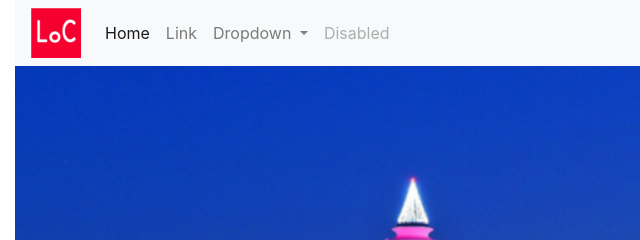
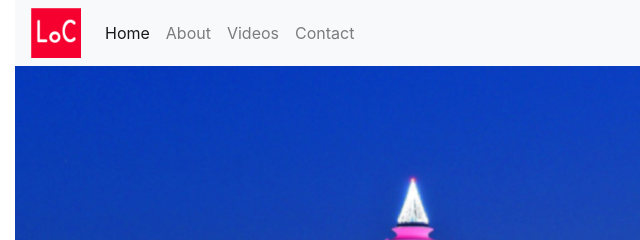
Before and after one commit to Bigless27/begginer-website, a plain HTML site: page index.html in a window 1280 px wide. Shown: the top 240 px of the page, 0-640 px from the left. Drawn offline with nearby package versions, Linux system fonts and the light colour scheme.

Commit message:
fix dropdown menu

```diff
--- a/index.html
+++ b/index.html
@@ -7,6 +7,12 @@
     <meta http-equiv="X-UA-Compatible" content="ie=edge">
     <link rel="stylesheet" href="./bootstrap/css/bootstrap.min.css" />
     <script src="./bootstrap/js/bootstrap.min.js"></script>
+    <script src="https://code.jquery.com/jquery-3.2.1.slim.min.js" integrity="sha384-KJ3o2DKtIkvYIK3UENzmM7KCkRr/rE9/Qpg6aAZGJwFDMVNA/GpGFF93hXpG5KkN"
+        crossorigin="anonymous"></script>
+    <script src="https://cdnjs.cloudflare.com/ajax/libs/popper.js/1.12.3/umd/popper.min.js" integrity="sha384-vFJXuSJphROIrBnz7yo7oB41mKfc8JzQZiCq4NCceLEaO4IHwicKwpJf9c9IpFgh"
+        crossorigin="anonymous"></script>
+    <script src="https://maxcdn.bootstrapcdn.com/bootstrap/4.0.0-beta.2/js/bootstrap.min.js" integrity="sha384-alpBpkh1PFOepccYVYDB4do5UnbKysX5WZXm3XxPqe5iKTfUKjNkCk9SaVuEZflJ"
+        crossorigin="anonymous"></script>
     <link rel="stylesheet" href="./style.css">
     <title>Lesson on coding</title>
 </head>
@@ -62,22 +68,21 @@
                         <a class="nav-link" href="#">Home <span class="sr-only">(current)</span></a>
                     </li>
                     <li class="nav-item">
-                        <a class="nav-link" href="#">Link</a>
+                        <a class="nav-link" href="#">About</a>
+                    </li>
+                    <li class="nav-item">
+                        <a class="nav-link" href="#">Videos</a>
+                    </li>
+                    <li class="nav-item">
+                        <a class="nav-link" href="#">Contact</a>
                     </li>
                     <li class="nav-item dropdown">
-                        <a class="nav-link dropdown-toggle" href="#" id="navbarDropdown" role="button" data-toggle="dropdown"
-                            aria-haspopup="true" aria-expanded="false">
-                            Dropdown
-                        </a>
                         <div class="dropdown-menu" aria-labelledby="navbarDropdown">
                             <a class="dropdown-item" href="#">Action</a>
                             <a class="dropdown-item" href="#">Another action</a>
                             <div class="dropdown-divider"></div>
                             <a class="dropdown-item" href="#">Something else here</a>
                         </div>
-                    </li>
-                    <li class="nav-item">
-                        <a class="nav-link disabled" href="#">Disabled</a>
                     </li>
                 </ul>
             </div>
```
